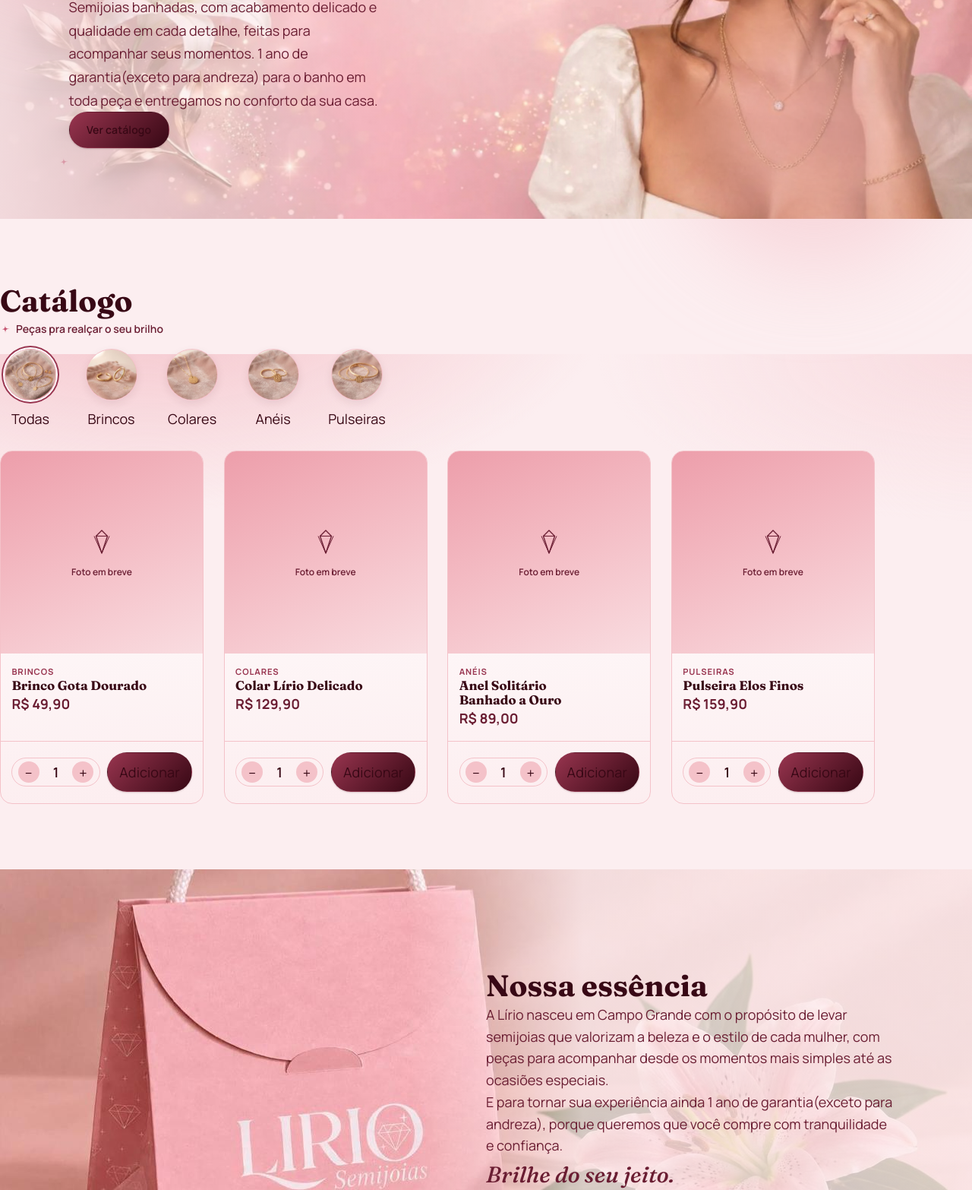
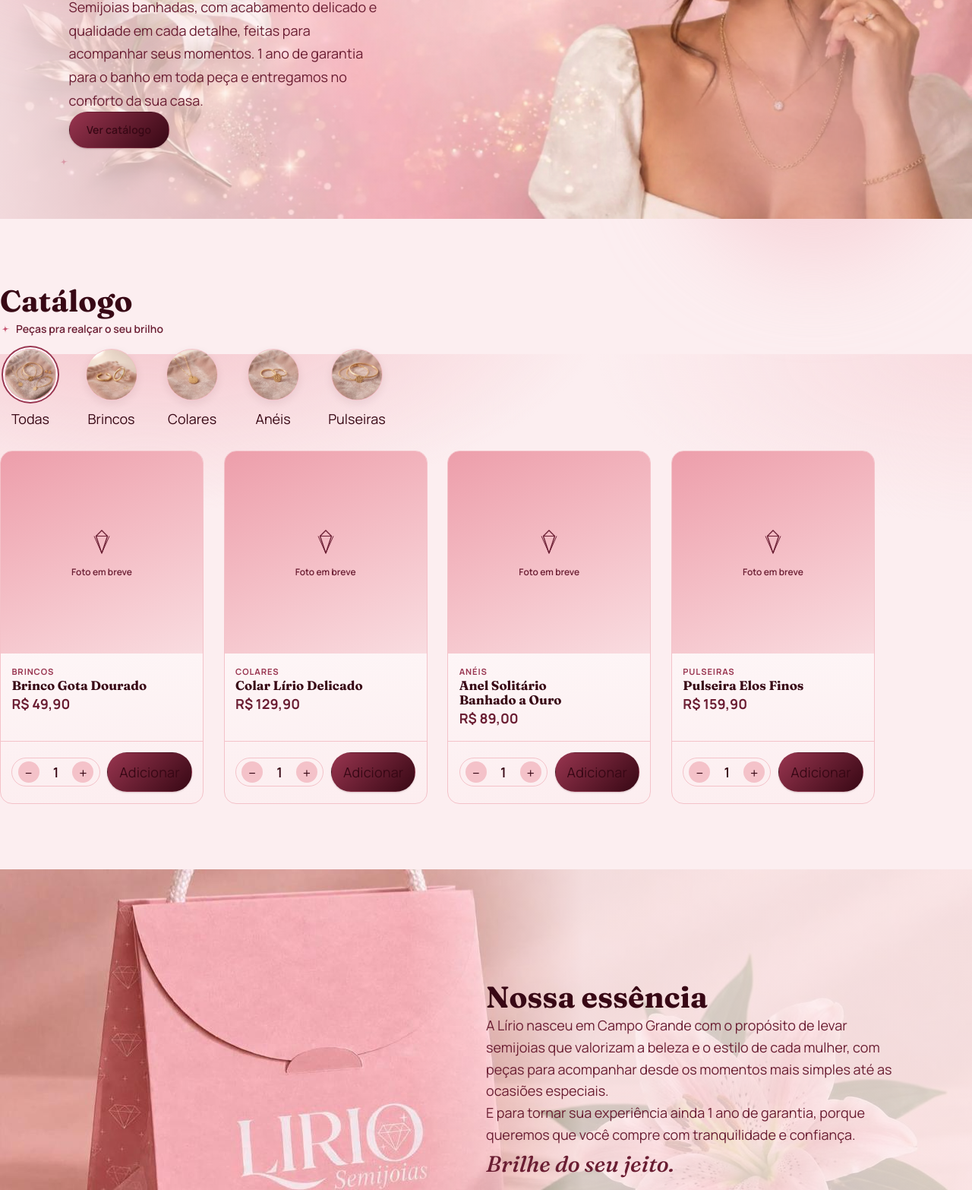
Before and after one commit to felipe-victoriani/LIRIOS_SEMI_JOIAS, a website with bundled scripts: page index.html in a window 1280 px wide. Shown: the part 334-1900 px from the top of the page at 76% size. Built offline with nearby package versions, Linux system fonts and the light colour scheme; no server answers.

Commit message:
ajuste no index

```diff
--- a/index.html
+++ b/index.html
@@ -6,7 +6,7 @@
     <title>Lírio Semijoias | Semijoias em Campo Grande/MS</title>
     <meta
       name="description"
-      content="Lírio Semijoias — peças que realçam sua essência com brilho. Semijoias com 6 meses de garantia e entrega em Campo Grande/MS. Monte sua sacola e finalize pelo WhatsApp."
+      content="Lírio Semijoias — peças que realçam sua essência com brilho. Semijoias com 1 ano de garantia e entrega em Campo Grande/MS. Monte sua sacola e finalize pelo WhatsApp."
     />
 
     <!-- Open Graph -->
@@ -19,7 +19,7 @@
     />
     <meta
       property="og:description"
-      content="Semijoias com 6 meses de garantia e entrega em Campo Grande/MS. Monte sua sacola e finalize o pedido pelo WhatsApp."
+      content="Semijoias com 1 ano de garantia e entrega em Campo Grande/MS. Monte sua sacola e finalize o pedido pelo WhatsApp."
     />
     <meta property="og:url" content="https://liriossemijoias.vercel.app/" />
     <meta
@@ -257,9 +257,8 @@
           </h1>
           <p class="hero__texto">
             Semijoias banhadas, com acabamento delicado e qualidade em cada
-            detalhe, feitas para acompanhar seus momentos. 1 ano de
-            garantia(exceto para andreza) para o banho em toda peça e entregamos
-            no conforto da sua casa.
+            detalhe, feitas para acompanhar seus momentos. 1 ano de garantia
+            para o banho em toda peça e entregamos no conforto da sua casa.
           </p>
           <div class="hero__cta">
             <a class="botao botao--primario" href="#catalogo">Ver catálogo</a>
@@ -301,9 +300,8 @@
             acompanhar desde os momentos mais simples até as ocasiões especiais.
           </p>
           <p>
-            E para tornar sua experiência ainda 1 ano de garantia(exceto para
-            andreza), porque queremos que você compre com tranquilidade e
-            confiança.
+            E para tornar sua experiência ainda 1 ano de garantia, porque
+            queremos que você compre com tranquilidade e confiança.
           </p>
           <p class="sobre__assinatura">Brilhe do seu jeito.</p>
         </div>
```
